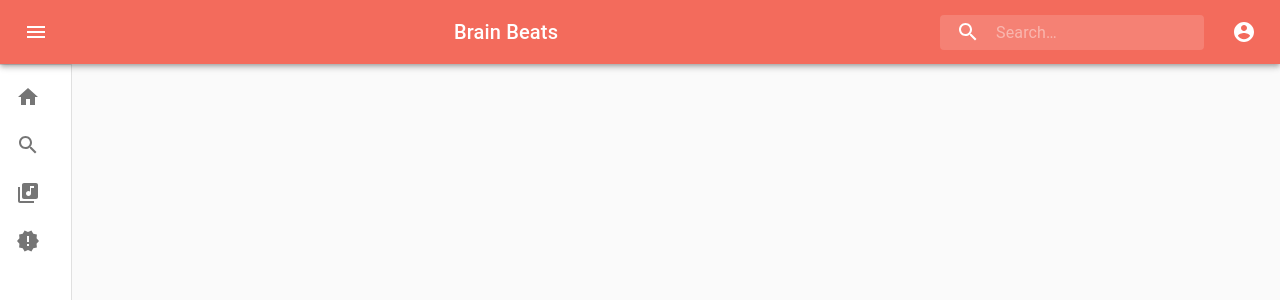
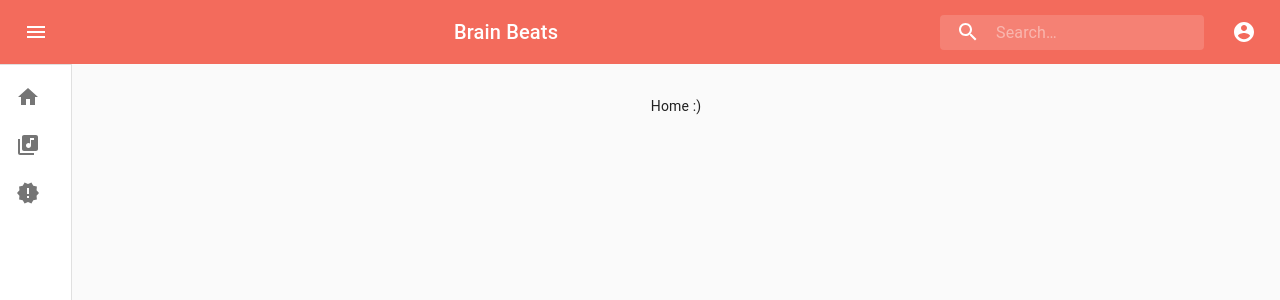
Before and after one commit to BrainBeatsUCF/brainbeats-web, a React (Create React App) app: page /home in a window 1280 px wide. Shown: the top 300 px of the page. Built offline with nearby package versions, Linux system fonts and the light colour scheme.

Commit message:
Refactored dashboard to use /url/ routing rather than components

```diff
--- a/src/components/DashboardNavBar.tsx
+++ b/src/components/DashboardNavBar.tsx
@@ -149,7 +149,6 @@ const Dashboard: React.FC = () => {
 	const history = useHistory();
 
   const [openSideBar, setOpen] = React.useState(false);
-  const [selectedPage, setPage] = React.useState(<HomePage />);
 
 	const handleDrawerOpen = () => {
 	  setOpen(true);
@@ -160,7 +159,7 @@ const Dashboard: React.FC = () => {
   };
 
   const handlePageSelection = (page: any) => {
-    setPage(page);
+    history.push(`/${page}`);
   }
 
   const handleProfileMenuOpen = async (
@@ -233,25 +232,19 @@ const Dashboard: React.FC = () => {
         </div>
         <Divider />
         <List>
-          <ListItem button onClick={() => handlePageSelection(<HomePage/>)}>
+          <ListItem button onClick={() => handlePageSelection('home')}>
             <ListItemIcon>
               <HomeIcon />
             </ListItemIcon>
             <ListItemText primary="Home" />
           </ListItem>
-          <ListItem button>
-            <ListItemIcon>
-              <SearchIcon />
-            </ListItemIcon>
-            <ListItemText primary="Search" />
-          </ListItem>
-          <ListItem button onClick={() => handlePageSelection(<LibraryPage/>)}>
+          <ListItem button onClick={() => handlePageSelection('playlists')}>
             <ListItemIcon>
               <LibraryMusicIcon />
             </ListItemIcon>
             <ListItemText primary="Your Library"/>
           </ListItem>
-          <ListItem button>
+          <ListItem button onClick={() => handlePageSelection('discover')}>
             <ListItemIcon>
               <NewReleasesIcon />
             </ListItemIcon>
--- a/src/components/Home.tsx
+++ b/src/components/Home.tsx
@@ -5,6 +5,7 @@ export default function HomePage() {
   return (
     <React.Fragment>
       <CssBaseline />
+      Home :)
     </React.Fragment>
   );
 }
--- a/src/routes/index.tsx
+++ b/src/routes/index.tsx
@@ -5,14 +5,14 @@ import {
     Switch,
   } from 'react-router-dom';
 import Login from '../views/LoginView';
-import Dashboard from '../views/DashboardView';
-import PlaylistPage from '../views/PlaylistView'
+import Home from '../views/HomeView';
+import PlaylistPage from '../views/PlaylistView';
 
 const Routes = (): JSX.Element => {
   return (
     <BrowserRouter>
       <Switch>
-		    <Route path="/home" component={Dashboard} />
+		    <Route path="/home" component={Home} />
         <Route path="/login" component={Login} />
         <Route path="/playlists" component={PlaylistPage} />
       </Switch>
--- /dev/null
+++ b/src/views/HomeView.tsx
@@ -0,0 +1,39 @@
+import React from 'react';
+import { makeStyles, Theme } from '@material-ui/core/styles';
+import Container from '@material-ui/core/Container';
+import CssBaseline from '@material-ui/core/CssBaseline';
+import DashboardNavBar from '../components/DashboardNavBar';
+
+const useStyles = makeStyles(theme => ({
+    root: {
+      display: 'flex',
+    },
+    container: {
+      paddingTop: theme.spacing(4),
+      paddingBottom: theme.spacing(4),
+    },
+    appBarSpacer: theme.mixins.toolbar,
+    content: {
+      flexGrow: 1,
+      height: '100vh',
+      overflow: 'auto',
+    },
+}));
+
+const HomeView: React.FC = () => {
+    const classes = useStyles();
+    return (
+      <div className={classes.root}>
+          <CssBaseline />
+        <DashboardNavBar />
+        <main className={classes.content}>
+          <div className={classes.appBarSpacer} />
+          <Container maxWidth="lg" className={classes.container}>
+            Home :)
+          </Container>
+        </main>
+      </div>
+    );
+  };
+
+  export default HomeView;
```
